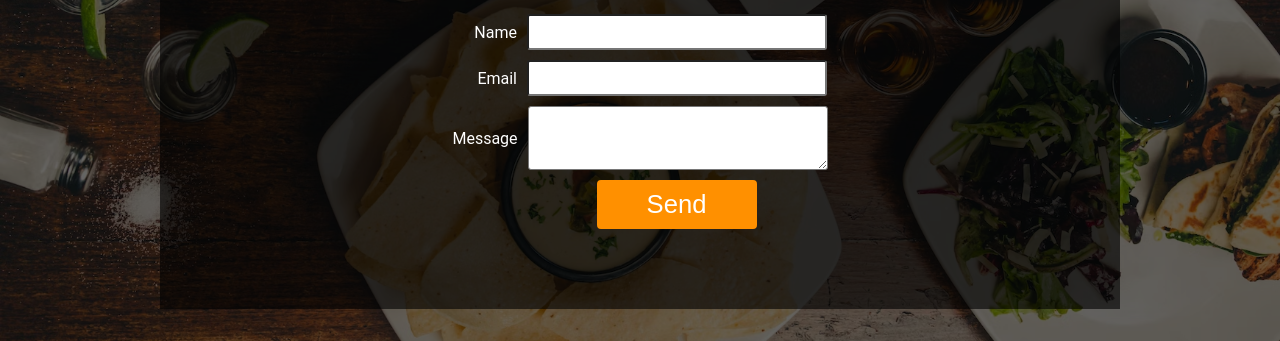
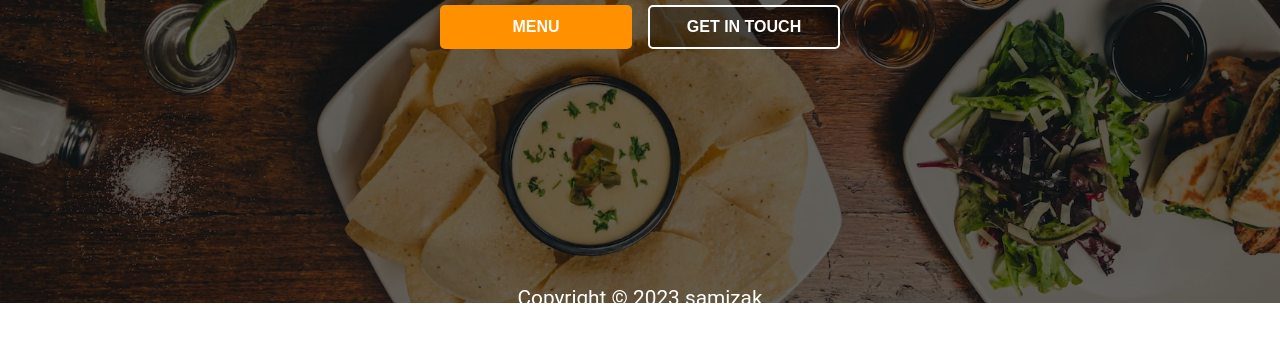
Before and after one commit to samizak/Odin-Restaurant-Page, a website built with webpack: page dist/index.html in a window 1280 px wide. Shown: the part 497-838 px from the top of the page. After the commit the page ends 800 px from the top, so only its background shows below. Built offline with nearby package versions, Linux system fonts and the light colour scheme.

Commit message:
Added footer

```diff
--- a/src/css/main.css
+++ b/src/css/main.css
@@ -44,7 +44,7 @@ header {
 }
 
 main {
-  min-height: 90vh;
+  min-height: 86vh;
   padding: 2rem 10rem;
   text-align: center;
   display: grid;
@@ -226,3 +226,18 @@ textarea {
 #contact-infos p {
   font-family: "Roboto", sans-serif;
 }
+
+footer {
+  text-align: center;
+  background-color: var(--bg-cover-color);
+  font-size: 1.3rem;
+  padding: 15px;
+  position: static;
+}
+
+html,
+body {
+  margin: 0;
+  height: 100%;
+  overflow: hidden;
+}
--- a/src/index.js
+++ b/src/index.js
@@ -2,11 +2,12 @@ import "./css/main.css";
 import createHeader from "./section/header";
 import createHome from "./section/home";
 import createContact from "./section/contact";
+import createFooter from "./section/footer";
 
 const content = document.getElementById("content");
 
 // content.append(createHeader(), createHome());
-content.append(createHeader(), createContact());
+content.append(createHeader(), createHome(), createFooter());
 
 const menuItems = document.querySelectorAll(".menu-item");
 
--- /dev/null
+++ b/src/section/footer.js
@@ -0,0 +1,11 @@
+export default function createFooter() {
+  const footer = document.createElement("footer");
+  const footerText = document.createElement("p");
+
+  const curYear = new Date().getFullYear();
+  footerText.textContent = `Copyright © ${curYear} samizak`;
+
+  footer.append(footerText);
+
+  return footer;
+}
```
Also changed, not shown: dist/main.js.
